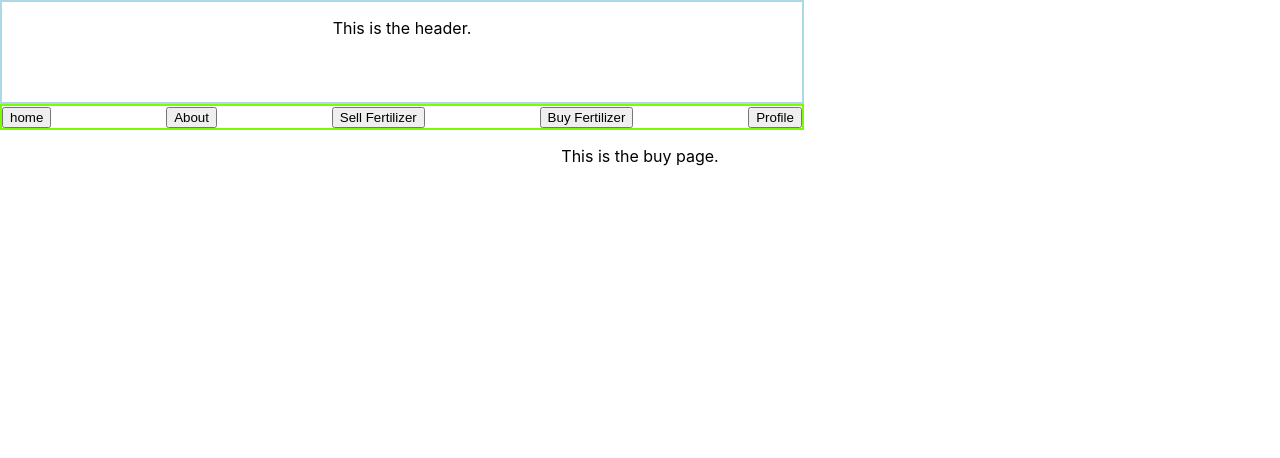
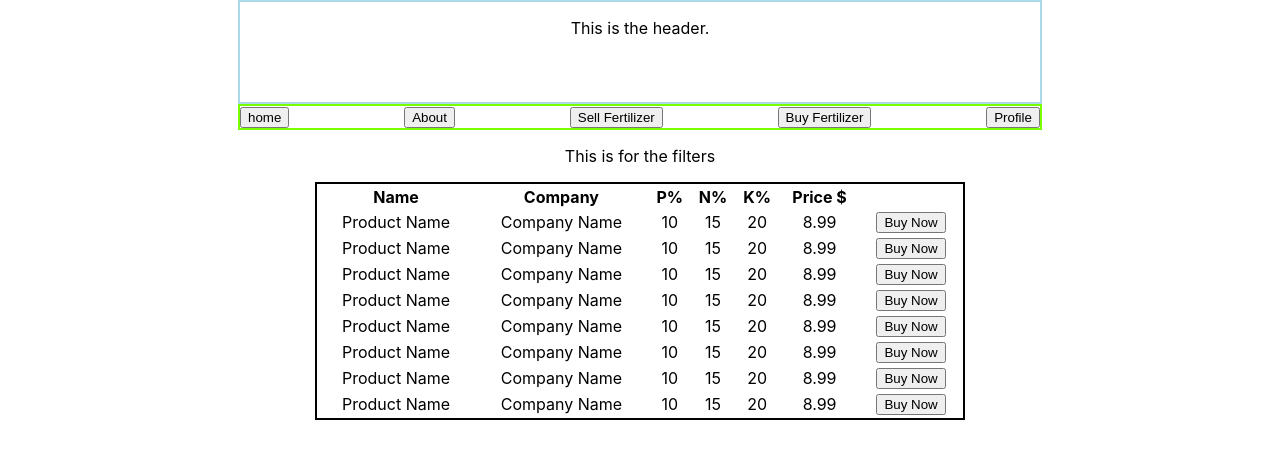
Before and after one commit to GarrettSmithyNL/afterthepoopfrontend, a React (Create React App) app: page /buy in a window 1280 px wide. Shown: the top 458 px of the page. Built offline with nearby package versions, Linux system fonts and the light colour scheme.

Commit message:
updated buy page and added ability to list an array.

```diff
--- /dev/null
+++ b/src/components/Pages/Buy/Buy.css
@@ -0,0 +1,17 @@
+.buyPage {
+    display: flex;
+    flex-direction: column;
+    align-items: center;
+}
+
+.buyBody {
+    display: flex;
+    flex-direction: column;
+}
+.buyTable {
+    width: 650px;
+    border: 2px solid black;
+}
+tr {
+    padding-top: 10px;
+}
--- a/src/components/Pages/Buy/Buy.jsx
+++ b/src/components/Pages/Buy/Buy.jsx
@@ -1,12 +1,51 @@
 import NavBar from "../../SubComponents/NavBar/NavBar";
 import Header from "../../SubComponents/Header/Header";
+import './Buy.css'
+
+// Need to add Filters.
+// Need to add ability to buy an item.
 
 const Buy = () => {
+
+    const numOfRows = 8;
+
     return (
         <div className={"buyPage"}>
             <Header />
             <NavBar />
-            <p>This is the buy page.</p>
+            <div className={'buyBody'}>
+                <div className={'buyFilters'}>
+                    <p>This is for the filters</p>
+                </div>
+                <table className={'buyTable'}>
+                    <thead>
+                        <tr>
+                            <th className={'nameColumn'}>Name</th>
+                            <th className={'companyColumn'}>Company</th>
+                            <th className={'pColumn'}>P%</th>
+                            <th className={'pColumn'}>N%</th>
+                            <th className={'pColumn'}>K%</th>
+                            <th className={'pColumn'}>Price $</th>
+                            <th></th>
+                        </tr>
+                    </thead>
+                    <tbody>
+                        {Array.from({ length: numOfRows }).map((_, index) => (
+                            <tr key={index}>
+                                <td>Product Name</td>
+                                <td>Company Name</td>
+                                <td>10</td>
+                                <td>15</td>
+                                <td>20</td>
+                                <td>8.99</td>
+                                <td>
+                                    <button className={'buyButton'}>Buy Now</button>
+                                </td>
+                            </tr>
+                        ))}
+                    </tbody>
+                </table>
+            </div>
         </div>
     )
 }
--- a/src/components/SubComponents/NavBar/NavBar.jsx
+++ b/src/components/SubComponents/NavBar/NavBar.jsx
@@ -14,7 +14,7 @@ const NavBar = () => {
             <Link to={"/sell"}>
                 <button className={"navButton"}>Sell Fertilizer</button>
             </Link>
-            <Link to={"/fertilizer"}>
+            <Link to={"/buy"}>
                 <button className={"navButton"}>Buy Fertilizer</button>
             </Link>
             <Link to={"/user"}>
```
